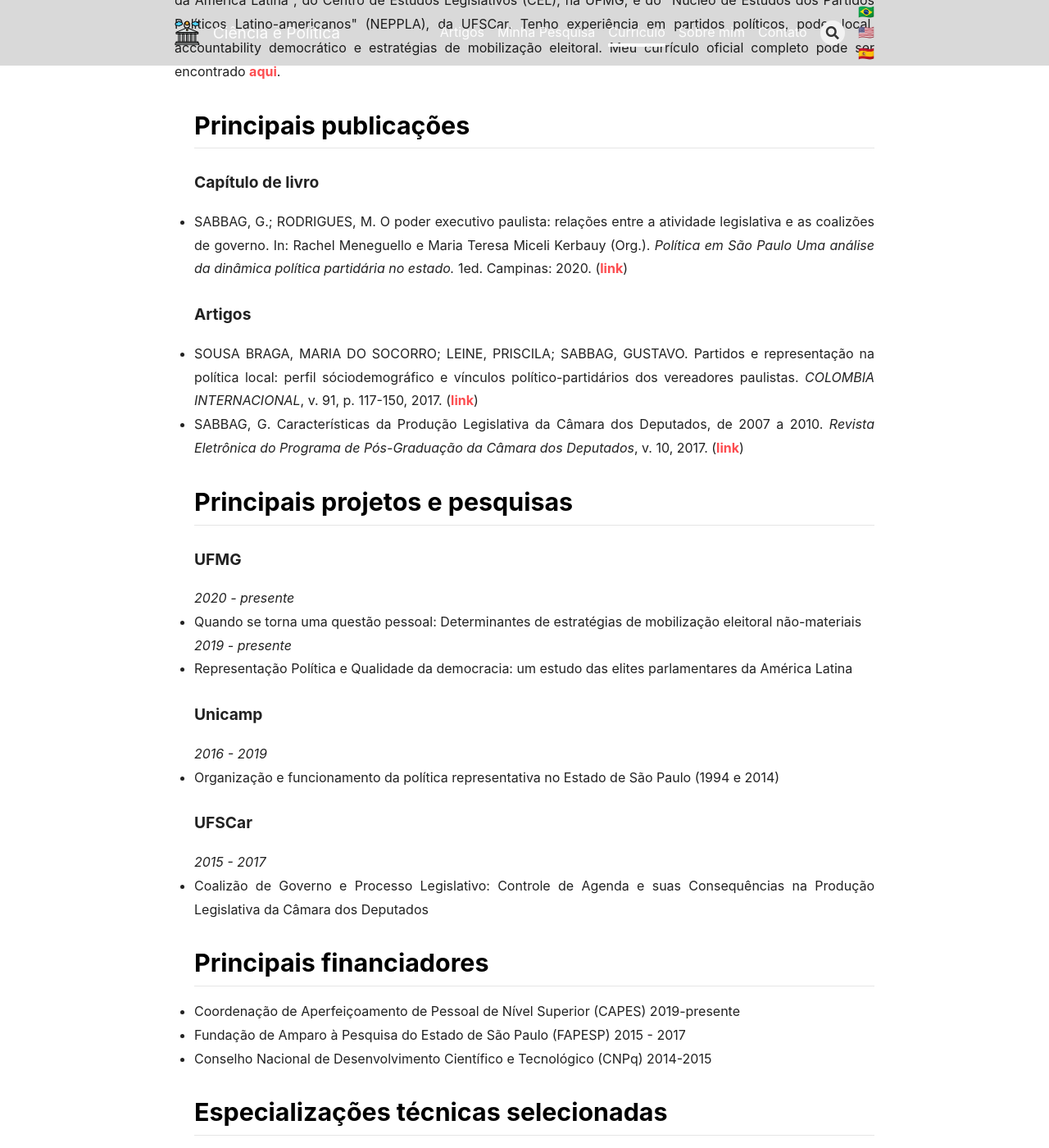
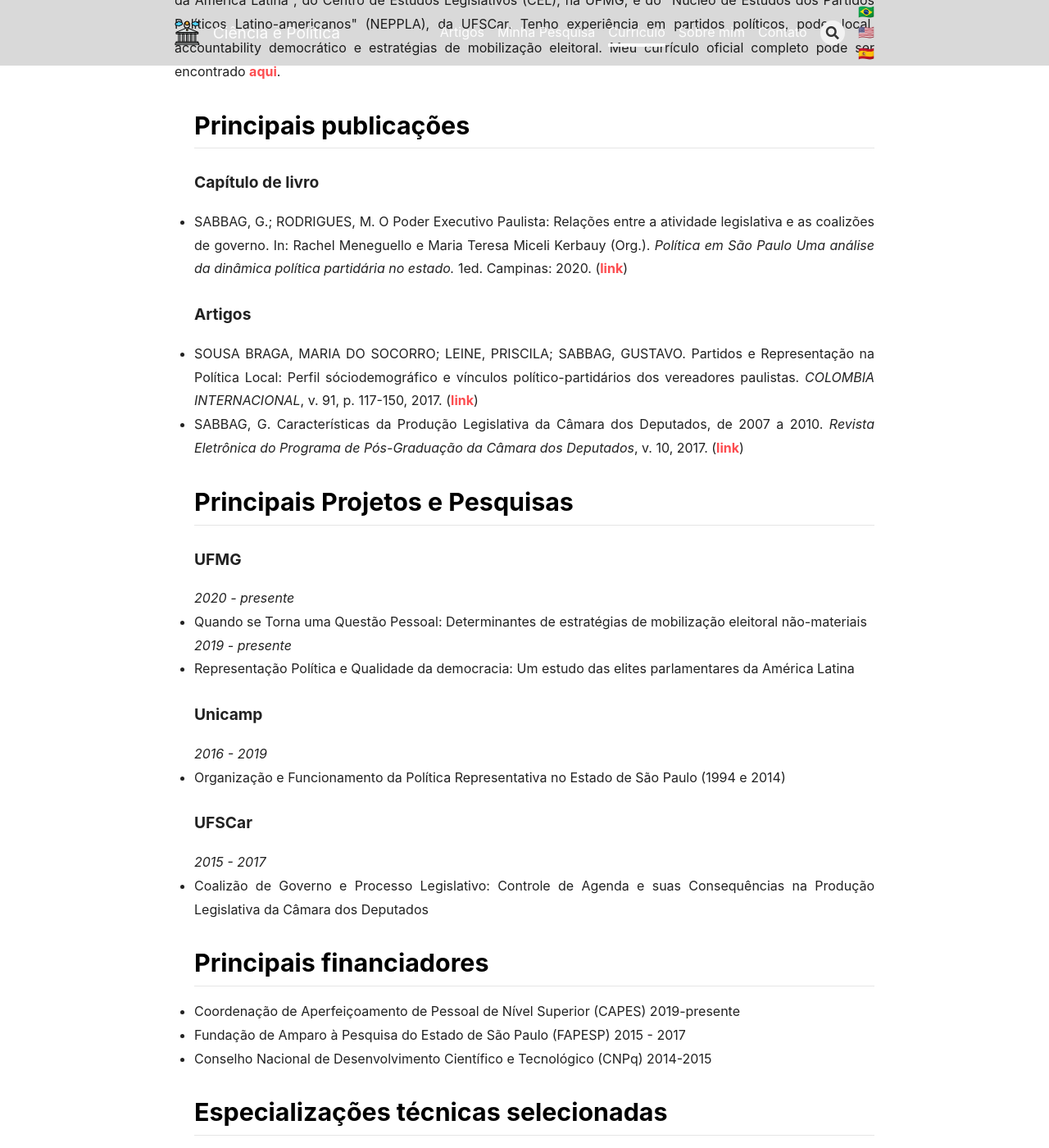
Before and after one commit to gustavosabbag/gustavosabbag.github.io, a Jekyll site: the page built from br/curriculo.html, in a window 1280 px wide and 1400 px high, scrolled down 789 px. Shown: the whole window at 82% size. Built offline with Jekyll 4.4.1, drawn with Linux system fonts in a browser that asks for light colours; nearby versions of some CDN libraries.

```diff
--- a/br/curriculo.html
+++ b/br/curriculo.html
@@ -38,31 +38,31 @@ mobilização eleitoral. Meu currículo oficial completo pode ser encontrado
 
 <h4> Capítulo de livro </h4>
 
-<li>SABBAG, G.; RODRIGUES, M. O poder executivo paulista: relações entre a atividade legislativa e as coalizões de governo. In: Rachel Meneguello e Maria Teresa Miceli Kerbauy (Org.).<i> Política em São Paulo Uma análise da dinâmica política partidária no estado.</i> 1ed. Campinas: 2020.
+<li>SABBAG, G.; RODRIGUES, M. O Poder Executivo Paulista: Relações entre a atividade legislativa e as coalizões de governo. In: Rachel Meneguello e Maria Teresa Miceli Kerbauy (Org.).<i> Política em São Paulo Uma análise da dinâmica política partidária no estado.</i> 1ed. Campinas: 2020.
 (<a href="http://www.editoraunicamp.com.br/produto/520/politica-em-sao-paulo--uma-analise-da-dinamica-politicopartidaria-no-estado" title="Link para o livro">link</a>)</li>
 
 <h4> Artigos </h4>
 
-<li>SOUSA BRAGA, MARIA DO SOCORRO; LEINE, PRISCILA; SABBAG, GUSTAVO. Partidos e representação na política local: perfil sóciodemográfico e vínculos político-partidários dos vereadores paulistas. <i>COLOMBIA INTERNACIONAL</i>, v. 91, p. 117-150, 2017. (<a href="http://www.scielo.org.co/pdf/rci/n91/0121-5612-rci-91-00117.pdf"
+<li>SOUSA BRAGA, MARIA DO SOCORRO; LEINE, PRISCILA; SABBAG, GUSTAVO. Partidos e Representação na Política Local: Perfil sóciodemográfico e vínculos político-partidários dos vereadores paulistas. <i>COLOMBIA INTERNACIONAL</i>, v. 91, p. 117-150, 2017. (<a href="http://www.scielo.org.co/pdf/rci/n91/0121-5612-rci-91-00117.pdf"
 title="Link para o artigo">link</a>)</li>
 
 <li>SABBAG, G. Características da Produção Legislativa da Câmara dos Deputados, de 2007 a 2010. <i>Revista Eletrônica do Programa de Pós-Graduação da Câmara dos Deputados</i>, v. 10, 2017.
 (<a href="http://e-legis.camara.leg.br/cefor/index.php/e-legis/article/view/300" title="Link para o artigo">link</a>)</li>
 
-<h2> Principais projetos e pesquisas </h2>
+<h2> Principais Projetos e Pesquisas </h2>
 
 <h4>UFMG</h4>
 
 <i>2020 - presente</i>
-<li> Quando se torna uma questão pessoal: Determinantes de estratégias de mobilização eleitoral não-materiais</li>
+<li> Quando se Torna uma Questão Pessoal: Determinantes de estratégias de mobilização eleitoral não-materiais</li>
 
 <i> 2019 - presente </i>
-<li> Representação Política e Qualidade da democracia: um estudo das elites parlamentares da América Latina</li>
+<li> Representação Política e Qualidade da democracia: Um estudo das elites parlamentares da América Latina</li>
 
 <h4>Unicamp</h4>
 
 <i>2016 - 2019</i>
-<li>Organização e funcionamento da política representativa no Estado de São Paulo (1994 e 2014)</li>
+<li>Organização e Funcionamento da Política Representativa no Estado de São Paulo (1994 e 2014)</li>
 
 <h4>UFSCar</h4>
 
--- a/es/curriculum.html
+++ b/es/curriculum.html
@@ -48,7 +48,7 @@ title = "Enlace al artículo"> enlace </a>) </li>
 <li> SABBAG, G. Características de la Producción Legislativa de la Cámara de Diputados, de 2007 a 2010. <i> Revista Electrónica del Programa de Posgrado de la Cámara de Diputados </i>, v. 10, 2017.
 (<a href="http://e-legis.camara.leg.br/cefor/index.php/e-legis/article/view/300" title="Link to the article"> link </a> ) </li>
 
-<h2> Principales Proyectos e Investigaciones </h2>
+<h2> Principales Proyectos y Investigaciones </h2>
 
 <h4> UFMG </h4>
 
```
